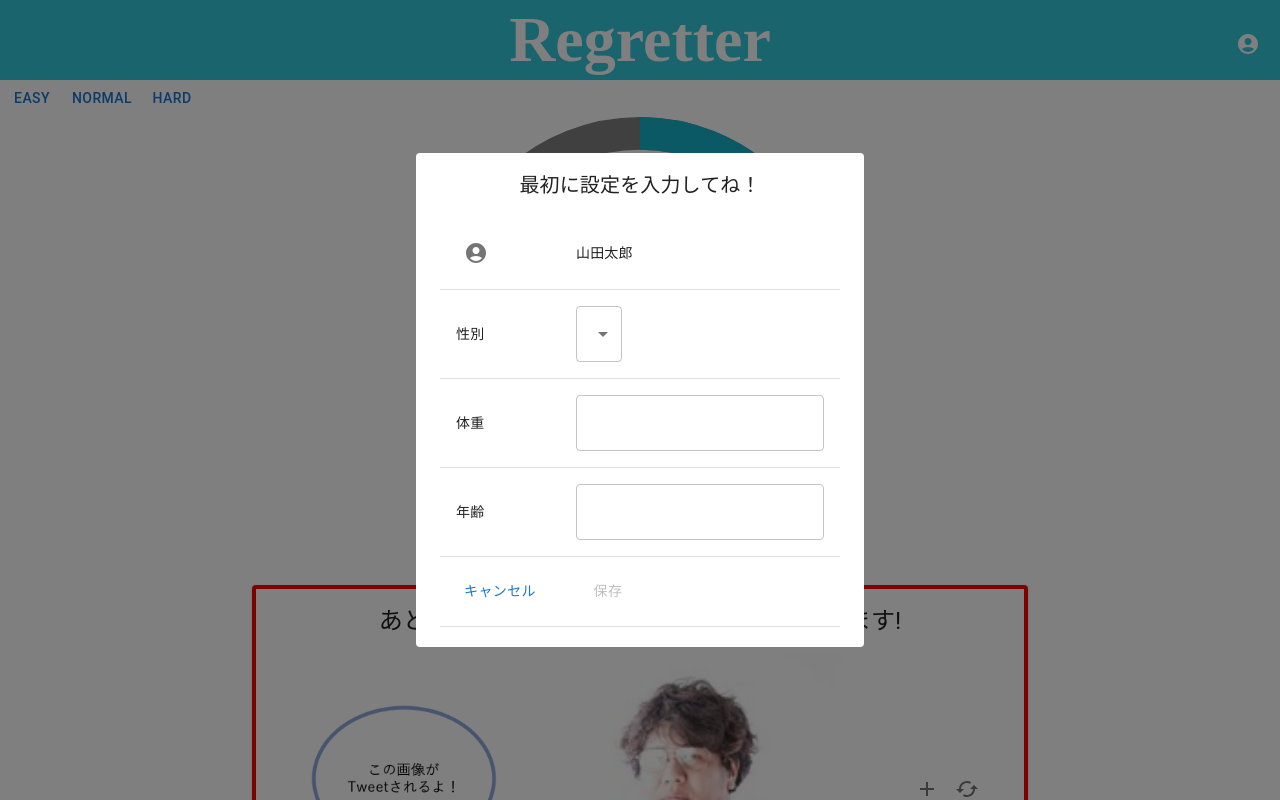
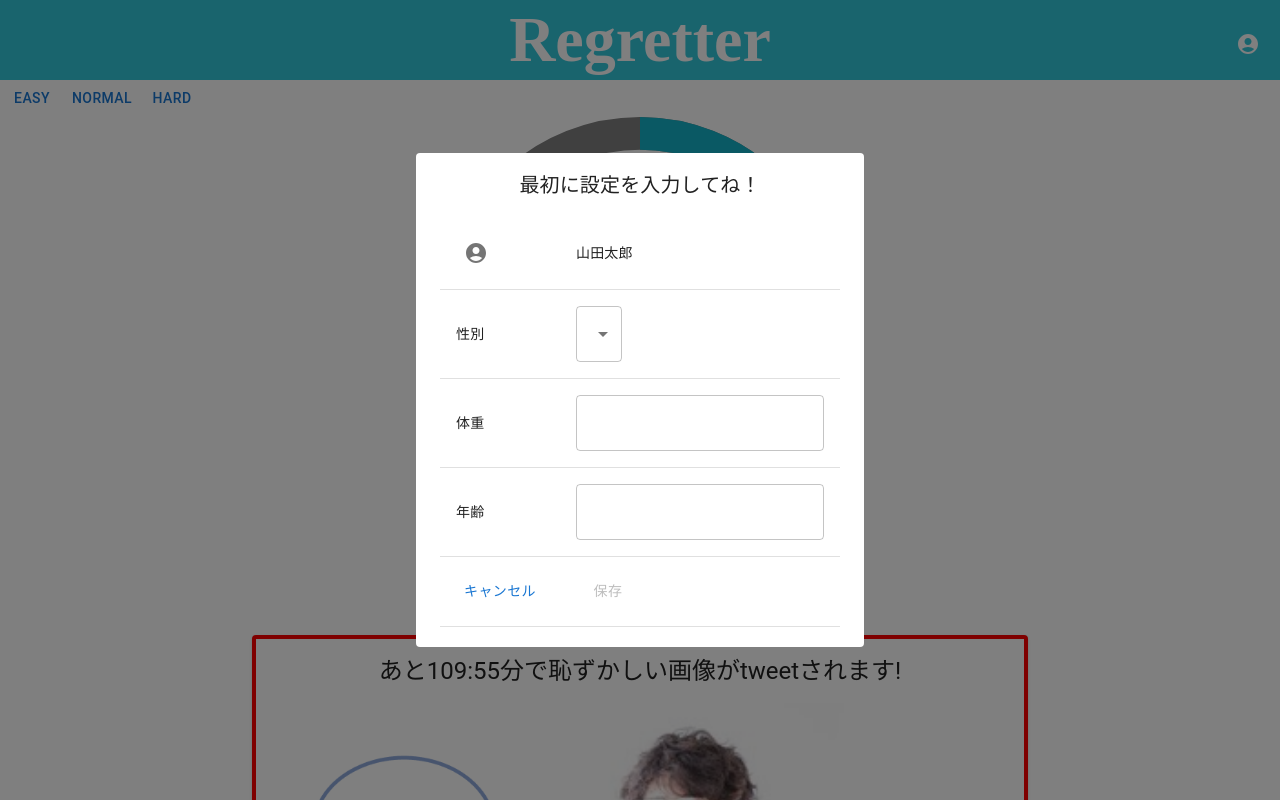
Before and after one commit to GMO-teamB/Regretter, a React (Create React App) app in the folder frontend/: page / in a window 1280 px wide. Shown: the top 800 px of the page. Built offline with nearby package versions, Linux system fonts and the light colour scheme.

Commit message:
top調整

```diff
--- a/frontend/src/Components/Top.css
+++ b/frontend/src/Components/Top.css
@@ -4,7 +4,7 @@
     display: 'block';
 }
 .startButtonBox{
-    margin-top: 30px;
+    margin-top: 80px;
     display:flex;
     justify-content: center;
     align-content: center;
```
